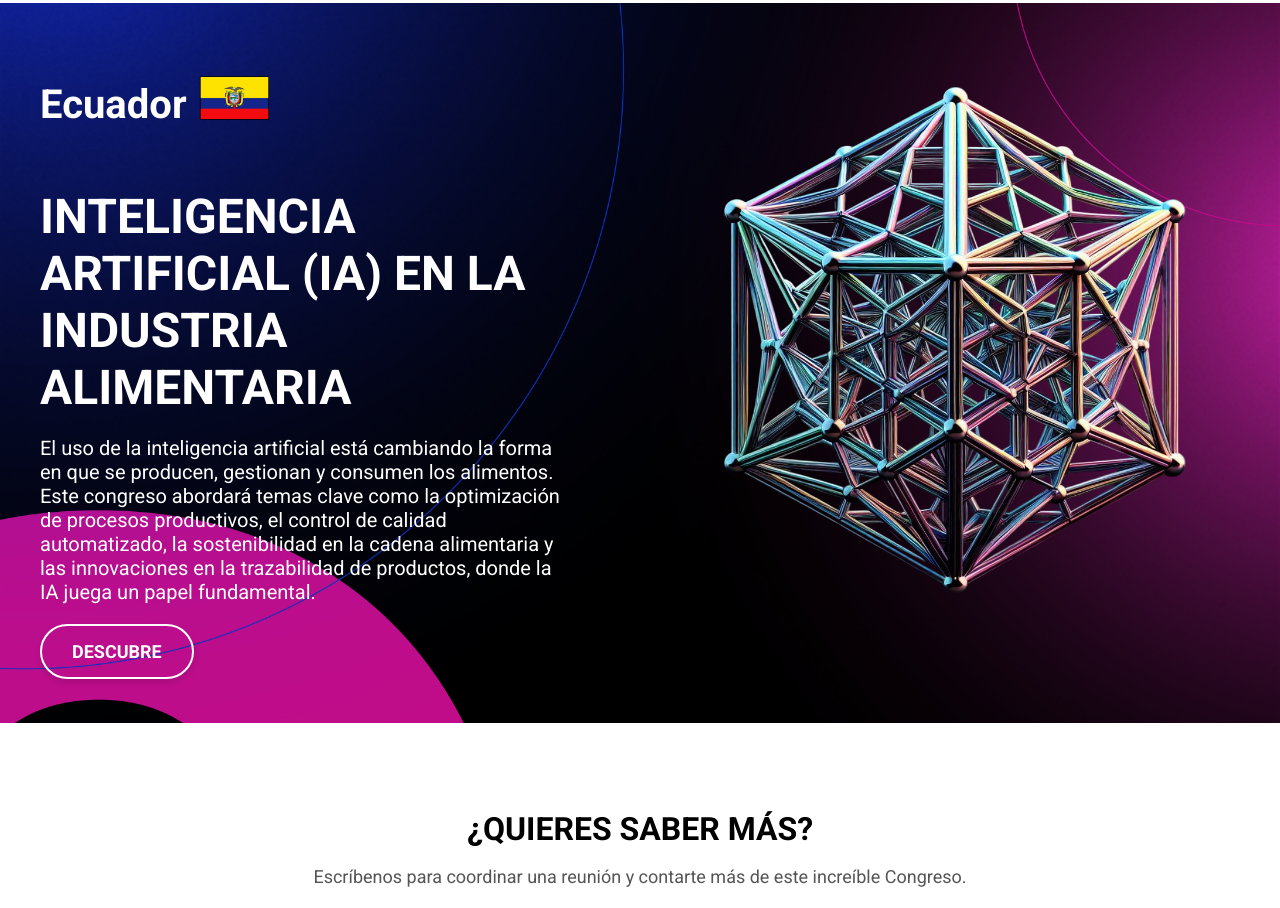
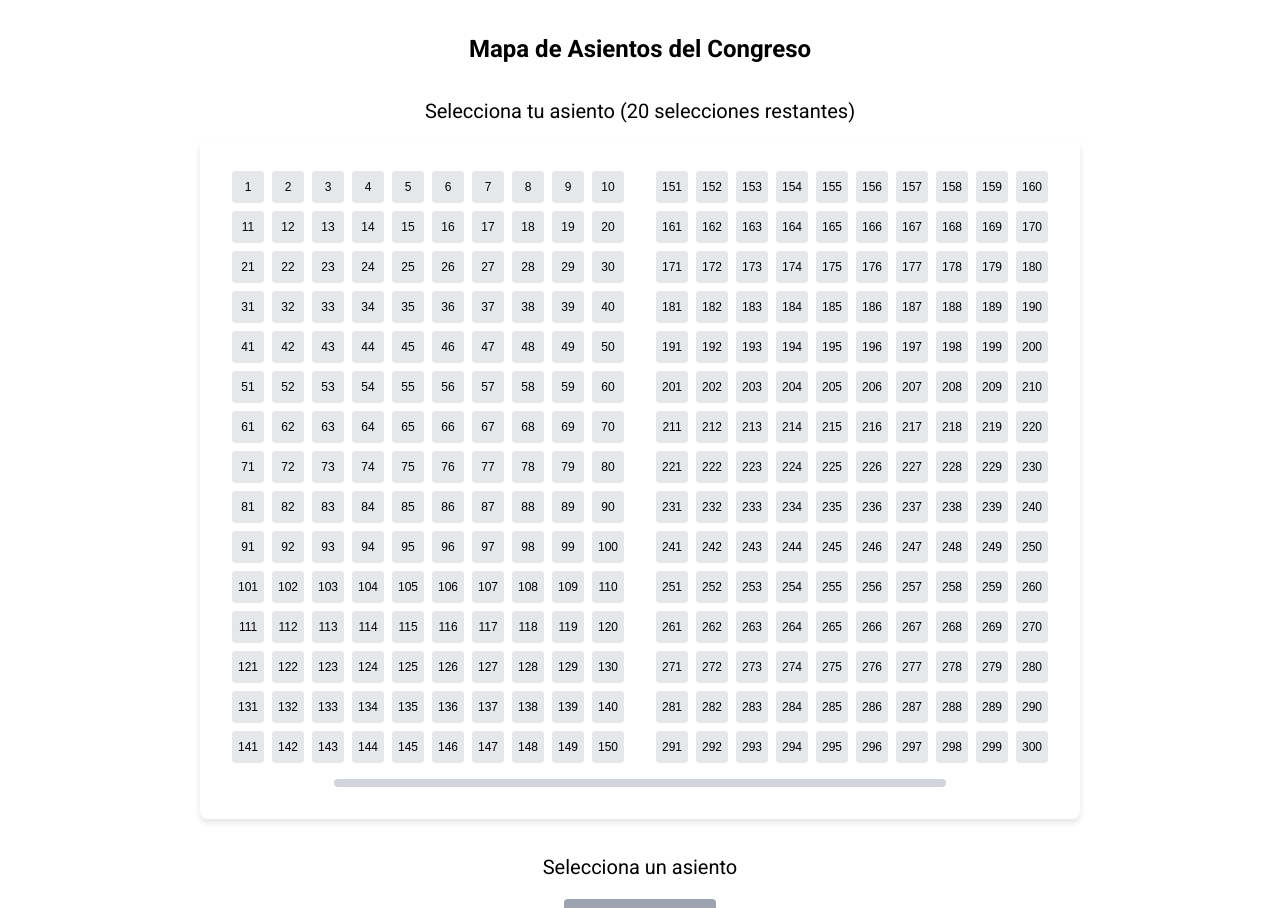
Before and after one commit to McJeanPierre/Froted-Kairosig, a React (Vite) app: page /asientos in a window 1280 px wide. Shown: the part 80-988 px from the top of the page. Built offline with nearby package versions, Linux system fonts and the light colour scheme; a web font is replaced by a local one.

Commit message:
Arreglos

```diff
--- a/package.json
+++ b/package.json
@@ -12,7 +12,8 @@
   "dependencies": {
     "lucide-react": "^0.451.0",
     "react": "^18.3.1",
-    "react-dom": "^18.3.1"
+    "react-dom": "^18.3.1",
+    "react-router-dom": "^6.27.0"
   },
   "devDependencies": {
     "@eslint/js": "^9.11.1",
--- a/src/App.jsx
+++ b/src/App.jsx
@@ -1,14 +1,27 @@
 import React from 'react';
+import { BrowserRouter as Router, Routes, Route } from 'react-router-dom';
 import HomePage from './HomePage';
 import PricingSection from './PricingSection';
-
+import Asientos from './Asientos';
+import Locacion from './Locacion';
+import Agenda from './Agenda';
+import Navbar from './Navbar';
 
 function App() {
-    return (
-        <div className="App">
-            <HomePage />
-        </div>
-    );
+  return (
+    <Router>
+      <div className="App">
+        <Navbar /> {/* Navbar solo aquí */}
+        <Routes>
+          <Route path="/" element={<HomePage />} />
+          <Route path="/pricing" element={<PricingSection />} />
+          <Route path="/asientos" element={<Asientos />} />
+          <Route path="/locacion" element={<Locacion />} />
+          <Route path="/agenda" element={<Agenda />} />
+        </Routes>
+      </div>
+    </Router>
+  );
 }
 
 export default App;
--- /dev/null
+++ b/src/Asientos.css
@@ -0,0 +1,106 @@
+.seat-map-container {
+  display: flex;
+  flex-direction: column;
+  align-items: center;
+  padding: 1rem;
+  background-color: #ffffff;
+  min-height: 100vh;
+}
+
+.seat-map-title {
+  font-size: 1.5rem;
+  font-weight: bold;
+  margin-bottom: 1rem;
+}
+
+.seat-map-info {
+  margin-bottom: 1rem;
+}
+
+.seat-map {
+  background-color: white;
+  padding: 2rem;
+  border-radius: 0.5rem;
+  box-shadow: 0 4px 6px rgba(0, 0, 0, 0.1);
+}
+
+.seat-grid-container {
+  display: flex;
+  justify-content: center;
+  gap: 2rem;
+  margin-bottom: 1rem;
+}
+
+.seat-grid {
+  display: grid;
+  grid-template-columns: repeat(10, 1fr);
+  gap: 0.5rem;
+}
+
+.seat {
+  width: 2rem;
+  height: 2rem;
+  display: flex;
+  align-items: center;
+  justify-content: center;
+  font-size: 0.75rem;
+  border-radius: 0.25rem;
+  cursor: pointer;
+  border: none;
+}
+
+.seat:disabled {
+  cursor: not-allowed;
+}
+
+.seat-available {
+  background-color: #e5e7eb;
+}
+
+.seat-available:hover {
+  background-color: #d1d5db;
+}
+
+.seat-selected {
+  background-color: #3b82f6;
+  color: white;
+}
+
+.seat-occupied {
+  background-color: #ef4444;
+  color: white;
+}
+
+.stage {
+  width: 75%;
+  height: 0.5rem;
+  background-color: #d1d5db;
+  border-radius: 0.25rem;
+  margin: 1rem auto 0;
+}
+
+.selection-controls {
+  margin-top: 1rem;
+  text-align: center;
+}
+
+.confirm-button, .random-button {
+  padding: 0.5rem 1rem;
+  border-radius: 0.25rem;
+  border: none;
+  color: white;
+  cursor: pointer;
+}
+
+.confirm-button {
+  background-color: #10b981;
+}
+
+.confirm-button:disabled {
+  background-color: #9ca3af;
+  cursor: not-allowed;
+}
+
+.random-button {
+  background-color: #3b82f6;
+}
--- /dev/null
+++ b/src/Asientos.jsx
@@ -0,0 +1,138 @@
+import React, { useState, useEffect } from 'react';
+import './Asientos.css';
+
+export default function SeatMap() {
+  const [seats, setSeats] = useState([]);
+  const [selectedSeat, setSelectedSeat] = useState(null);
+  const [confirmedSeats, setConfirmedSeats] = useState([]);
+  const [isSelectionEnabled, setIsSelectionEnabled] = useState(true);
+
+  // Cargar el estado de los asientos desde el localStorage
+  useEffect(() => {
+    const savedSeats = localStorage.getItem('seats');
+    const savedConfirmedSeats = localStorage.getItem('confirmedSeats');
+
+    if (savedSeats && savedConfirmedSeats) {
+      setSeats(JSON.parse(savedSeats));
+      setConfirmedSeats(JSON.parse(savedConfirmedSeats));
+    } else {
+      // Inicializa los asientos si no hay nada en localStorage
+      const initialSeats = Array.from({ length: 300 }, (_, index) => ({
+        id: index + 1,
+        isOccupied: false,
+      }));
+      setSeats(initialSeats);
+    }
+  }, []);
+
+  // Guardar el estado de los asientos y confirmaciones en el localStorage
+  useEffect(() => {
+    if (seats.length > 0) {
+      localStorage.setItem('seats', JSON.stringify(seats));
+    }
+    if (confirmedSeats.length > 0) {
+      localStorage.setItem('confirmedSeats', JSON.stringify(confirmedSeats));
+    }
+  }, [seats, confirmedSeats]);
+
+  const handleSeatClick = (seatId) => {
+    if (!isSelectionEnabled) {
+      assignRandomSeat();
+      return;
+    }
+
+    if (selectedSeat === seatId) {
+      setSelectedSeat(null);
+    } else {
+      setSelectedSeat(seatId);
+    }
+  };
+
+  const confirmSeatSelection = () => {
+    if (selectedSeat) {
+      setConfirmedSeats([...confirmedSeats, selectedSeat]);
+      setSeats(seats.map(seat =>
+        seat.id === selectedSeat ? { ...seat, isOccupied: true } : seat
+      ));
+      setSelectedSeat(null);
+
+      if (confirmedSeats.length + 1 >= 20) {
+        setIsSelectionEnabled(false);
+      }
+    }
+  };
+
+  const assignRandomSeat = () => {
+    const availableSeats = seats.filter(seat => !seat.isOccupied);
+    if (availableSeats.length > 0) {
+      const randomSeat = availableSeats[Math.floor(Math.random() * availableSeats.length)];
+      setConfirmedSeats([...confirmedSeats, randomSeat.id]);
+      setSeats(seats.map(seat =>
+        seat.id === randomSeat.id ? { ...seat, isOccupied: true } : seat
+      ));
+    } else {
+      alert('Lo siento, no hay asientos disponibles.');
+    }
+  };
+
+  return (
+    <div className="seat-map-container">
+      <h1 className="seat-map-title">Mapa de Asientos del Congreso</h1>
+      <p className="seat-map-info">
+        {isSelectionEnabled
+          ? `Selecciona tu asiento (${20 - confirmedSeats.length} selecciones restantes)`
+          : 'Asignación aleatoria de asientos activada'}
+      </p>
+      <div className="seat-map">
+        <div className="seat-grid-container">
+          {[0, 1].map((side) => (
+            <div key={side} className="seat-grid">
+              {seats.slice(side * 150, (side + 1) * 150).map((seat) => (
+                <button
+                  key={seat.id}
+                  onClick={() => handleSeatClick(seat.id)}
+                  disabled={seat.isOccupied}
+                  className={`seat ${
+                    seat.isOccupied
+                      ? 'seat-occupied'
+                      : seat.id === selectedSeat
+                      ? 'seat-selected'
+                      : 'seat-available'
+                  }`}
+                >
+                  {seat.id}
+                </button>
+              ))}
+            </div>
+          ))}
+        </div>
+        <div className="stage"></div>
+      </div>
+      <div className="selection-controls">
+        {isSelectionEnabled ? (
+          <>
+            <p>
+              {selectedSeat
+                ? `Has seleccionado el asiento ${selectedSeat}`
+                : 'Selecciona un asiento'}
+            </p>
+            <button
+              onClick={confirmSeatSelection}
+              disabled={!selectedSeat}
+              className="confirm-button"
+            >
+              Confirmar Selección
+            </button>
+          </>
+        ) : (
+          <button
+            onClick={assignRandomSeat}
+            className="random-button"
+          >
+            Asignar Asiento Aleatorio
+          </button>
+        )}
+      </div>
+    </div>
+  );
+}
--- a/src/HomePage.jsx
+++ b/src/HomePage.jsx
@@ -10,7 +10,7 @@ import Agenda from './Agenda';
 const HomePage = () => {
     return (
         <div>
-            <Navbar />
+
             <section className="part1">
                 <div className="container">
                     <div className="content">
--- a/src/Navbar.css
+++ b/src/Navbar.css
@@ -35,7 +35,7 @@
 }
 
 .buy-button-navbar {
-  background-color: #000000;
+  background-color: #ffea00;
   display: inline-block;
   padding: 10px 20px;
   border: none;
@@ -46,7 +46,7 @@
 }
 
 .buy-button-navbar:hover {
-  background-color: #003aa7; /* Cambia el color de fondo al pasar el ratón */
+  background-color: #4883f2; /* Cambia el color de fondo al pasar el ratón */
 }
 
 .buy-button-navbar a {
--- a/src/Navbar.jsx
+++ b/src/Navbar.jsx
@@ -1,4 +1,5 @@
 import React from "react";
+import { Link } from "react-router-dom";  // Importa Link
 import "./Navbar.css";
 
 const Navbar = () => {
@@ -9,11 +10,13 @@ const Navbar = () => {
           </div>
           <ul className="navbar-links">
             <li><a href="#Inicio">INICIO</a></li>
-            <li><a href="#planes" onClick={() => scrollToSection('pricing-section')}>PlANES</a></li>
+            <li><a href="#planes" onClick={() => scrollToSection('pricing-section')}>PLANES</a></li>
             <li><a href="#Contacto" onClick={() => scrollToSection('contact')}>CONTACTO</a></li>
           </ul>
-          <button className="buy-button-navbar"><a href="#Comprar">COMPRAR ENTRADAS</a></button>
-
+          {/* Cambiar el botón de Comprar a usar Link para ir a /asientos */}
+          <Link to="/asientos">
+            <button className="buy-button-navbar">COMPRAR ENTRADAS</button>
+          </Link>
         </nav>
     );
 }
--- a/src/main.jsx
+++ b/src/main.jsx
@@ -1,7 +1,7 @@
 import React from 'react';
 import ReactDOM from 'react-dom';
 import App from './App';
-import './index.css';
+
 
 ReactDOM.createRoot(document.getElementById('root')).render(
     <React.StrictMode>
```
Also changed, not shown: 1 other file (tests, documents, lock files or other folders).
